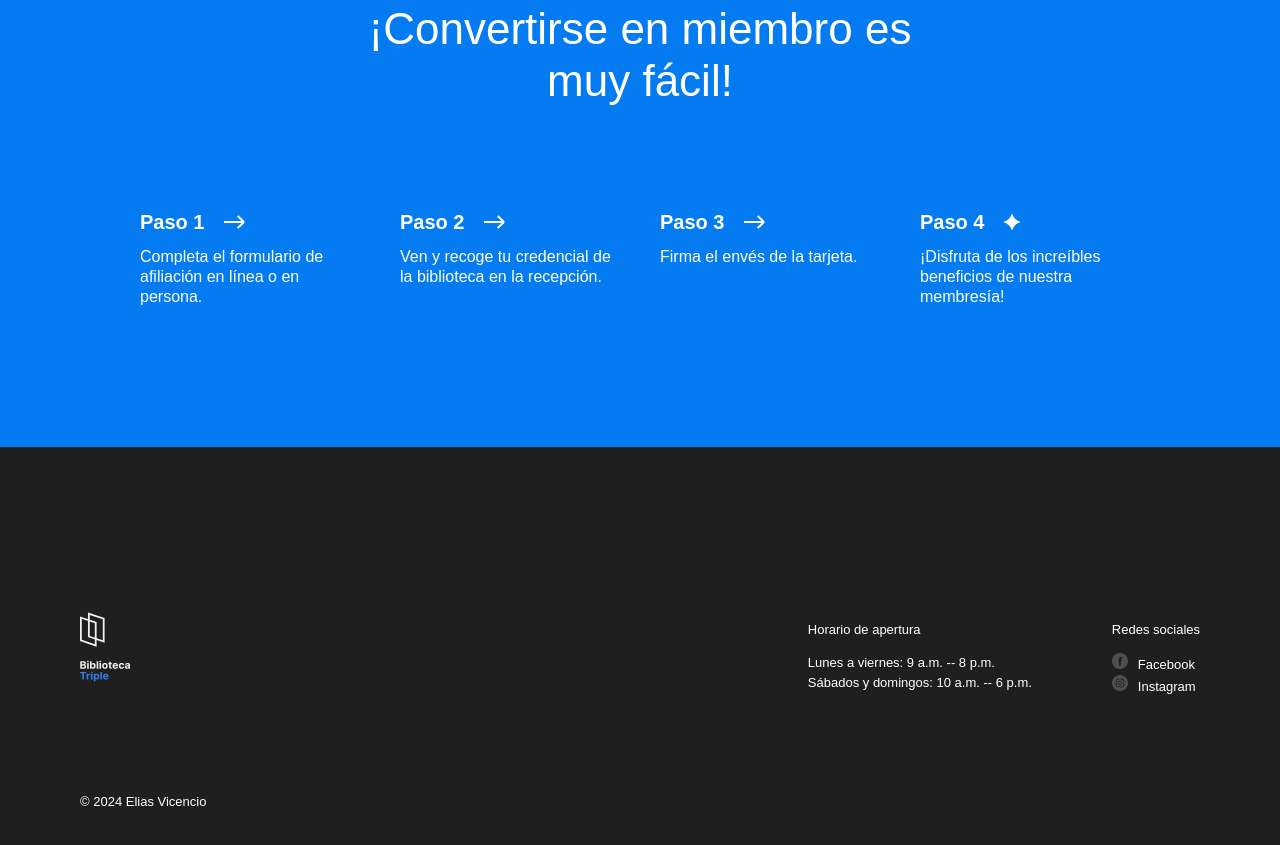
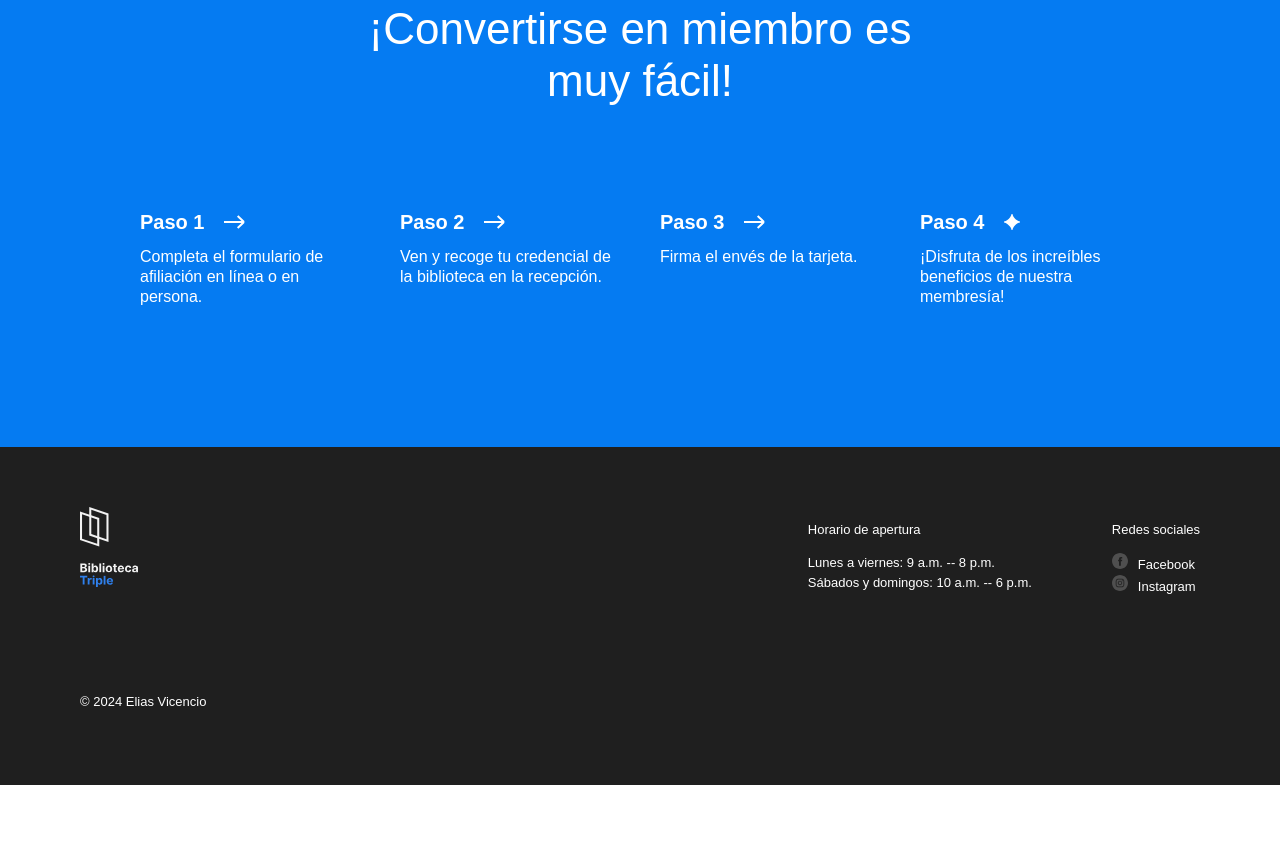
Before and after one commit to eliasEnki/web_project_library_es, a plain HTML site: page index.html in a window 1280 px wide. Shown: the part 3035-3880 px from the top of the page. After the commit the page ends 3820 px from the top, so only its background shows below. Drawn offline with Linux system fonts and the light colour scheme.

Commit message:
fix footer

```diff
--- a/styles/style.css
+++ b/styles/style.css
@@ -312,7 +312,7 @@
   gap: 40px;
 }
 .step {
-  width: 220px;
+  flex-basis: 220px;
 }
 
 .step__title {
@@ -333,7 +333,7 @@
 }
 
 .footer {
-  padding: 100px 0 140px;
+  padding: 60px 80px;
   background-color: #1f1f1f;
   color: #ffffff;
   box-sizing: border-box;
@@ -344,11 +344,6 @@
   display: flex;
 
   justify-content: space-between;
-
-  margin-top: 60px;
-  margin-bottom: 60px;
-  margin-left: 80px;
-  margin-right: 80px;
 }
 .footer__column {
   position: relative;
@@ -364,7 +359,7 @@
 }
 
 .footer__logo {
-  width: 50px;
+  width: 58px;
   height: 80px;
 }
 
```
